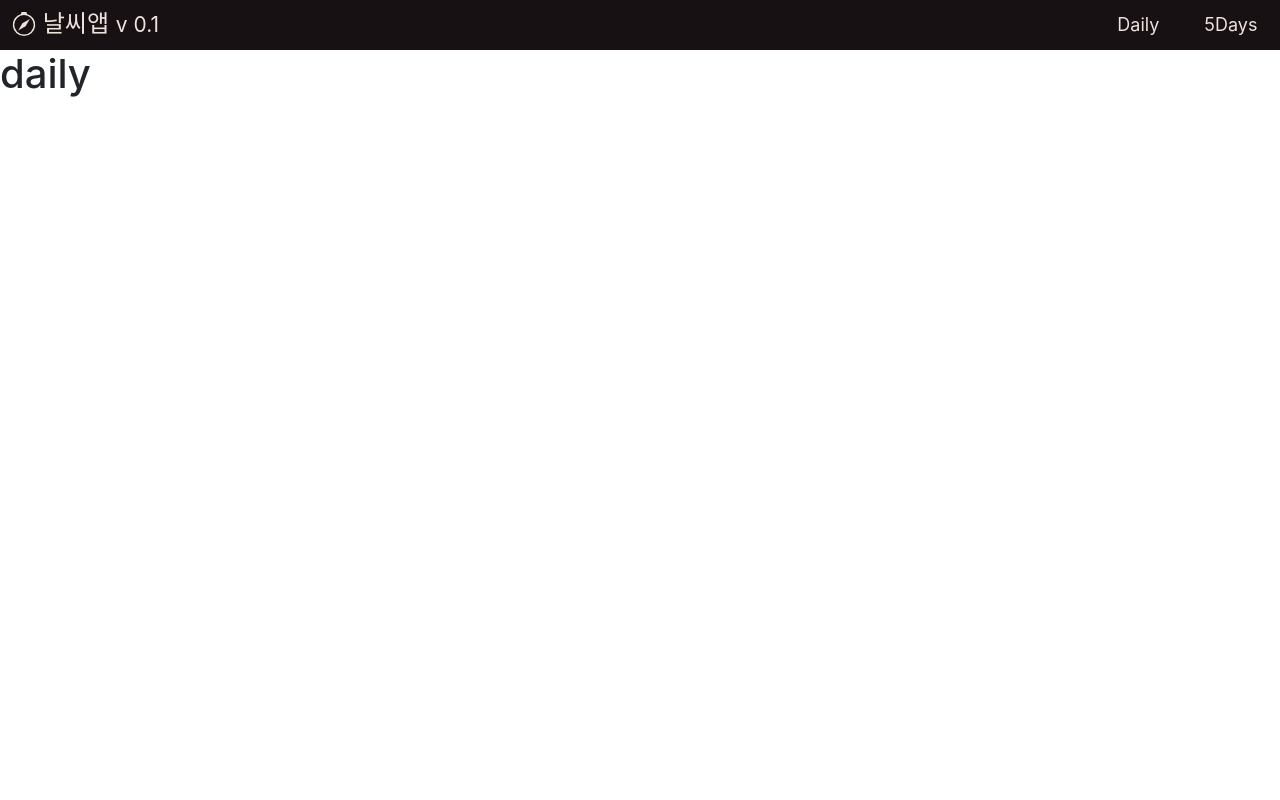
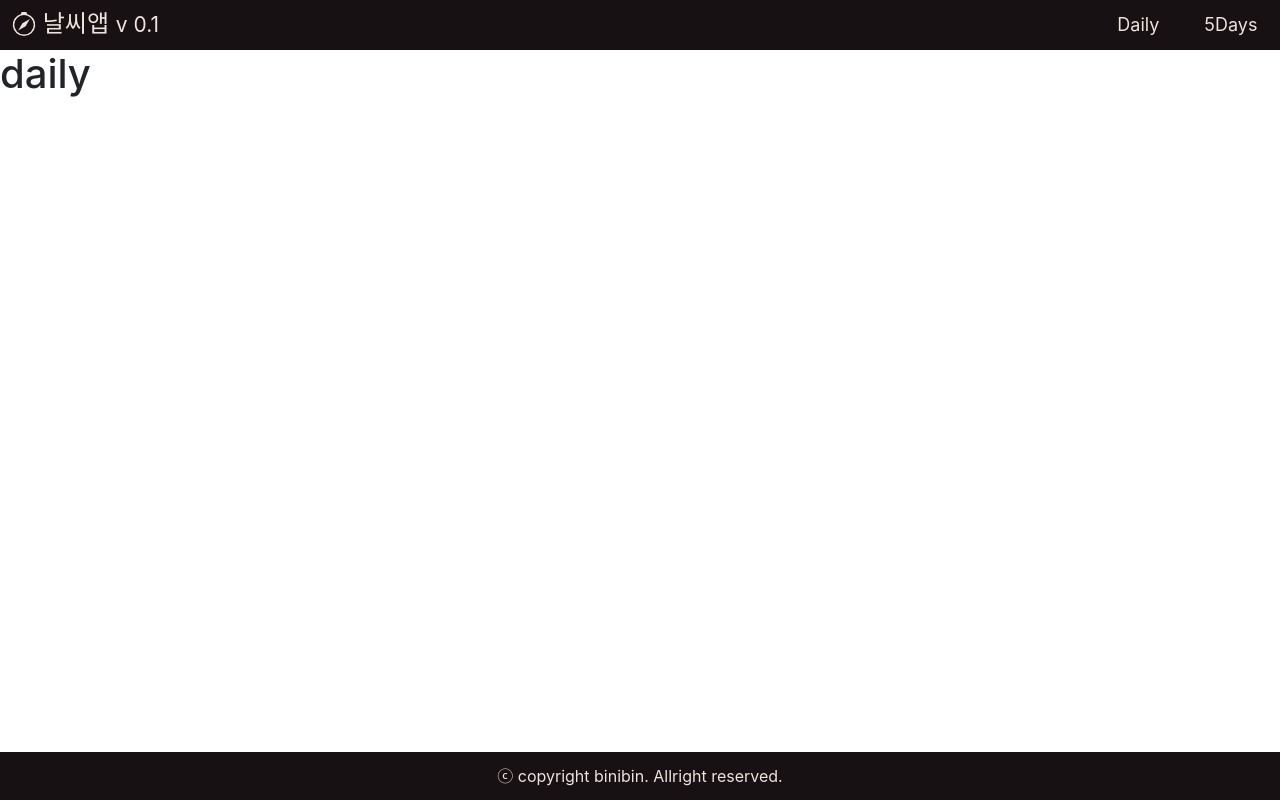
Before and after one commit to 1binibin/2021-23-vue-weather, a Vue app: page / in a window 1280 px wide. Built offline with nearby package versions, Linux system fonts and the light colour scheme.

Commit message:
Footer 완서

```diff
--- a/public/index.html
+++ b/public/index.html
@@ -1,5 +1,5 @@
 <!DOCTYPE html>
-<html lang="">
+<html lang="ko">
   <head>
     <meta charset="utf-8">
     <meta http-equiv="X-UA-Compatible" content="IE=edge">
--- a/src/App.vue
+++ b/src/App.vue
@@ -1,23 +1,30 @@
 <template>
-  <div>
+  <div class="app-wrapper">
     <Header />
-    <router-view />
+    <router-view class="router-view" />
+    <Footer />
   </div>
 </template>
 
 <script>
 import Header from './components/inc/Header.vue'
+import Footer from './components/inc/Footer.vue'
 
 export default {
   name: 'App',
   components: {
-    Header
+    Header, Footer
   }
 }
 </script>
 
 <style lang="scss">
-ul {
-  line-height: 0;
+.app-wrapper {
+  height: 100vh;
+  @include flex;
+  @include flexCol;
+  .router-view {
+    flex-grow: 1;
+  }
 }
 </style>
--- a/src/components/inc/Footer.vue
+++ b/src/components/inc/Footer.vue
@@ -0,0 +1,20 @@
+<template>
+  <footer>
+    ⓒ copyright binibin. Allright reserved.
+  </footer>
+</template>
+
+<script>
+export default {
+  name: 'Footer'
+}
+</script>
+
+<style lang="scss" scoped>
+footer {
+  background-color: $dark-color;
+  color: $light-color;
+  padding: 1em;
+  text-align: center;
+}
+</style>
--- a/src/components/inc/Nav.vue
+++ b/src/components/inc/Nav.vue
@@ -21,7 +21,14 @@
   li {
     font-size: .75em;
     cursor: pointer;
-    padding: .875em 1.25em;
+    a {
+      display: block;
+      padding: .875em 1.25em;
+      &:hover {
+        color: inherit;
+        text-decoration: none;
+      }
+    }
     &:hover {
       background-color: $secondary-color;
       color: $dark-color;
```
